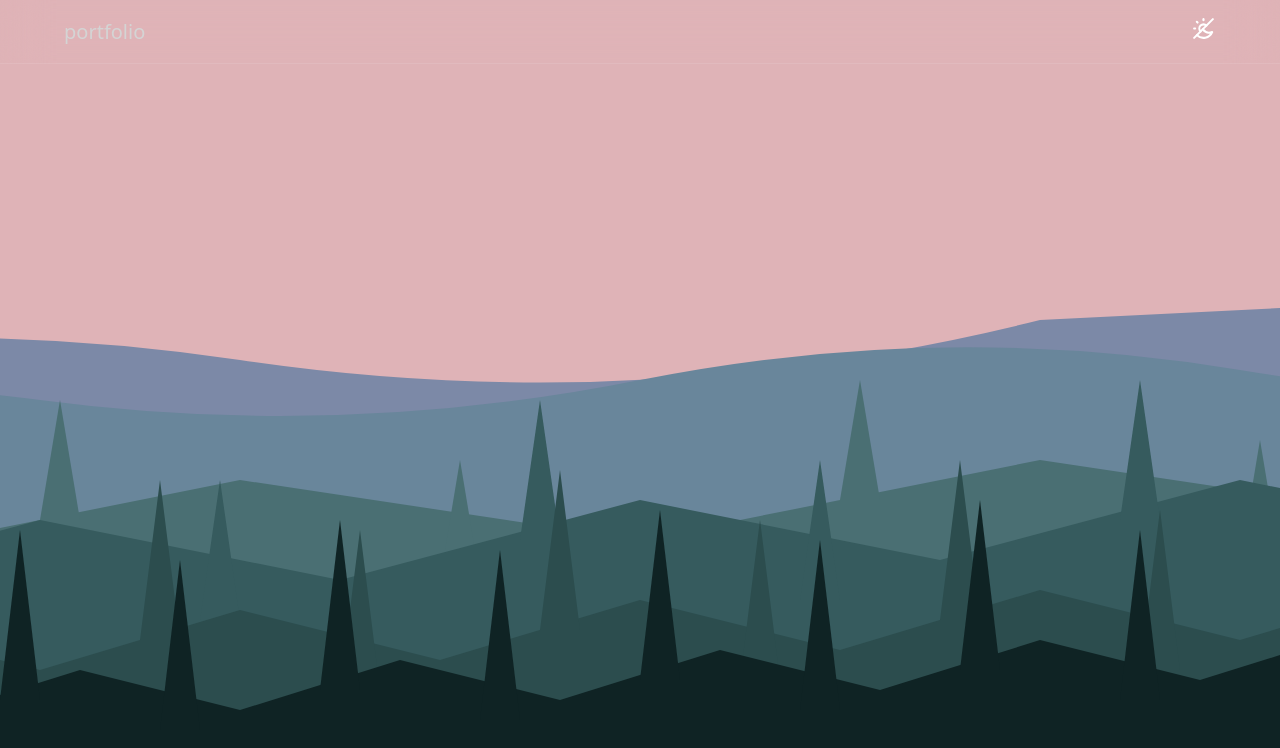
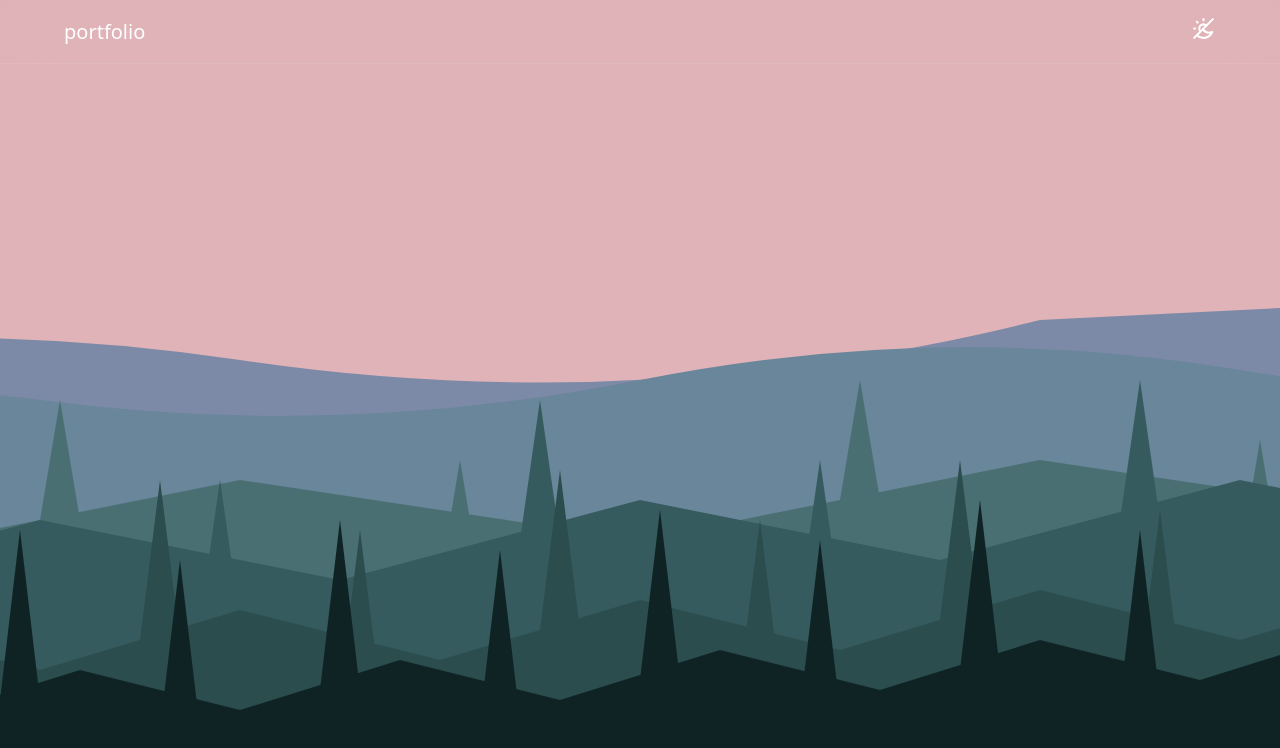
Before and after one commit to mtkalms/mtkalms.github.io, a React (Vite) app: page / in a window 1280 px wide. Shown: the top 748 px of the page. Built offline with nearby package versions, Linux system fonts and the light colour scheme.

Commit message:
Navbar text back to white

```diff
--- a/src/components/Navbar.tsx
+++ b/src/components/Navbar.tsx
@@ -2,7 +2,7 @@ import ThemeModeToggle from "./ThemeModeToggle";
 
 function Navbar() {
   return (
-    <nav className="fixed top-0 left-0 z-50 w-full border-b border-b-white/10 backdrop-blur-xl">
+    <nav className="fixed top-0 left-0 z-50 w-full border-b border-b-white/10 text-white backdrop-blur-xl">
       <div className="mx-auto flex max-w-screen-xl flex-wrap items-center justify-between px-16 py-4">
         <div className="flex flex-row text-xl">
           <span className="decoration-2 underline-offset-4 hover:underline">
```
